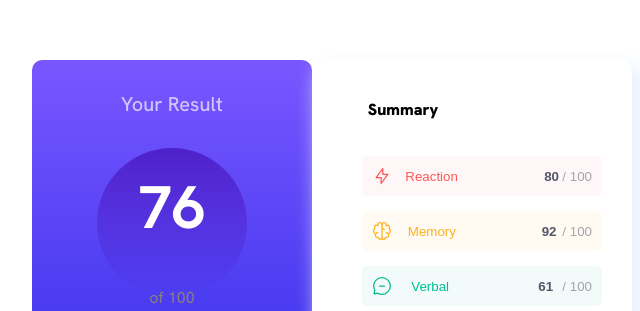
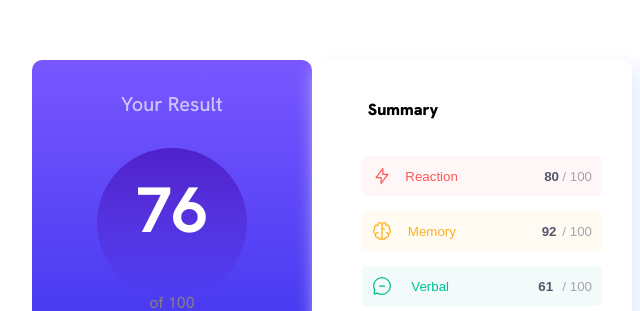
Before and after one commit to sadafamininia99/Results-Summary-Component, a plain HTML site: page index.html in a window 1280 px wide. Shown: the part 140-451 px from the top of the page, 308-948 px from the left. Drawn offline with Linux system fonts and the light colour scheme.

Commit message:
fix:change the font size of P tag

```diff
--- a/style.css
+++ b/style.css
@@ -65,7 +65,7 @@ main {
   flex-direction: column;
   align-items: center;
   font-weight: 700;
-  font-size: 60px;
+  font-size: 4rem;
 }
 
 .result p:last-of-type {
@@ -105,7 +105,6 @@ p:last-child {
 }
 
 .right_container button {
-  /* padding-top: 20px; */
   width: 100%;
   padding: 10px;
   border-radius: 5px;
@@ -155,12 +154,13 @@ p:last-child {
 }
 
 #continue:hover,
-#continue :active{
+#continue :active {
   background-image: linear-gradient(hsl(252, 100%, 64%), hsl(241, 81%, 54%));
 
 }
+
 #memory {
-  background-color:#FFFBF2;
+  background-color: #FFFBF2;
 }
 
 #memory .tag {
```
Lines whose indentation alone changed are shown as unchanged.
